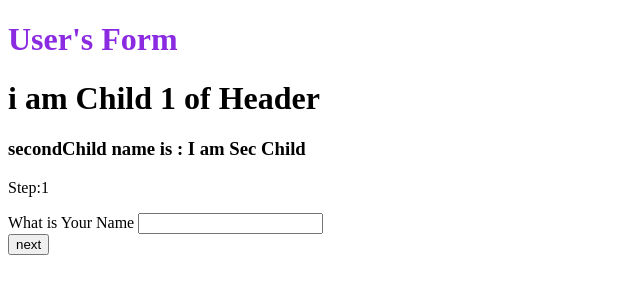
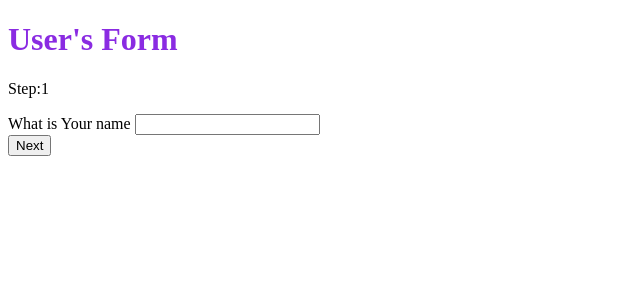
Before and after one commit to omkarkhoche3448/Svelte, a SvelteKit app: page / in a window 1280 px wide. Shown: the top 300 px of the page, without its empty margins (0-640 px from the left). Built offline with nearby package versions, Linux system fonts and the light colour scheme.

Commit message:
implement each loop

```diff
--- a/src/routes/+page.svelte
+++ b/src/routes/+page.svelte
@@ -1,4 +1,6 @@
 <script>
+	// @ts-nocheck
+
 	import Header from './Header.svelte';
 
 	// svelte-ignore non_reactive_update
@@ -12,29 +14,56 @@
 	// 	status = status === 'OPEN' ? 'CLOSE' : 'OPEN';
 	// }
 
+	// let formState = $state({
+	// 	name: '',
+	// 	birthday: '',
+	// 	step: 0,
+	// 	error: ''
+	// });
+
+	//function buttonClickHandler() {
+	//	if (formState.step === 0 && formState.name.trim() === '') {
+	// formState.error = 'Your Name is Empty. Please enter your name.';
+	// return;
+	// }
+	// if (formState.step === 1 && formState.birthday.trim() === '') {
+	// formState.error = 'Please enter your birthday.';
+	// return;
+	// }
+	//
+	// formState.error = '';
+	// formState.step++;
+	// }
+
 	let formState = $state({
-		name: '',
-		birthday: '',
+		answer: {},
 		step: 0,
 		error: ''
 	});
+	const QUESTIONS = [
+		{
+			question: 'What is Your name',
+			id: 'name',
+			type: 'text'
+		},
+		{
+			question: 'What is Your name',
+			id: 'birthday',
+			type: 'date'
+		}
+	];
 
-	function buttonClickHandler() {
-		if (formState.step === 0 && formState.name.trim() === '') {
-			formState.error = 'Your Name is Empty. Please enter your name.';
-			return;
+	function nextStep(id) {
+		if (formState.answer[id] && formState.answer[id].trim() !== '') {
+			formState.error = '';
+			formState.step++;
+		} else {
+			formState.error = 'Please fill out the field.';
 		}
-		if (formState.step === 1 && formState.birthday.trim() === '') {
-			formState.error = 'Please enter your birthday.';
-			return;
-		}
-
-		formState.error = '';
-		formState.step++;
 	}
 </script>
 
-<Header prop={formState.name}>
+<Header prop={formState.answer.name}>
 	<h1>i am Child 1 of Header</h1>
 	{#snippet secondChild(name)}
 		<p>secondChild name is : {name}</p>
@@ -47,14 +76,14 @@
 <p>{full_name}</p>
 
 <input type="text" bind:value={name} />
-
 <p>This Store is now {status}</p>
 <button onclick={buttonClickHandler}>Toggle status</button>
+
 -->
-
-<p>Step:{formState.step + 1}</p>
-
-<!-- {#if formState.step === 0}
+<main>
+	<!-- <p>Step:{formState.step + 1}</p> -->
+	<!--
+{#if formState.step === 0}
 	<div>
 		<label for="name">Your Name: </label>
 		<input type="text" id="name" bind:value={formState.name} />
@@ -70,8 +99,10 @@
 
 {#if formState.error}
 	<p class="error">{formState.error}</p>
-{/if} -->
+{/if}
+-->
 
+	<!--
 {#if formState.step === 0}
 {@render formStep({Question:"What is Your Name ",id:"name", type:"text"})}
 {/if}
@@ -91,7 +122,33 @@
 	</div>
 	<button onclick={buttonClickHandler}> next</button>
 {/snippet}
+-->
+	{#if formState.step >= QUESTIONS.length}
+		<p>Thank You!</p>
+	{:else}
+		<p>Step:{formState.step + 1}</p>
+	{/if}
 
+	{#each QUESTIONS as question, index (question.id)}
+		{#if formState.step === index}
+			{@render formStep(question)}
+		{/if}
+	{/each}
+
+	{#if formState.error}
+		<p class="error">{formState.error}</p>
+	{/if}
+
+	{#snippet formStep({ id, question, type })}
+		<div>
+			<label for={id}>{question}</label>
+			<input {type} {id} bind:value={formState.answer[id]} />
+		</div>
+		<button onclick={() => nextStep(id)}>Next</button>
+	{/snippet}
+
+	<!-- {JSON.stringify(formState)} -->
+</main>
 
 <style>
 	:global(.error) {
--- a/src/routes/Header.svelte
+++ b/src/routes/Header.svelte
@@ -12,9 +12,9 @@
 	<!-- <h1>Hello i am {prop}</h1> -->
 	<!-- <p>{prop}</p> -->
 	 <h1>{prop ? prop : 'User'}'s Form</h1>
-	 {@render children()}
+	 <!-- {@render children()}
 
-	<h3> {@render secondChild('I am Sec Child')}</h3>
+	<h3> {@render secondChild('I am Sec Child')}</h3> -->
 
 </div>
 
```
